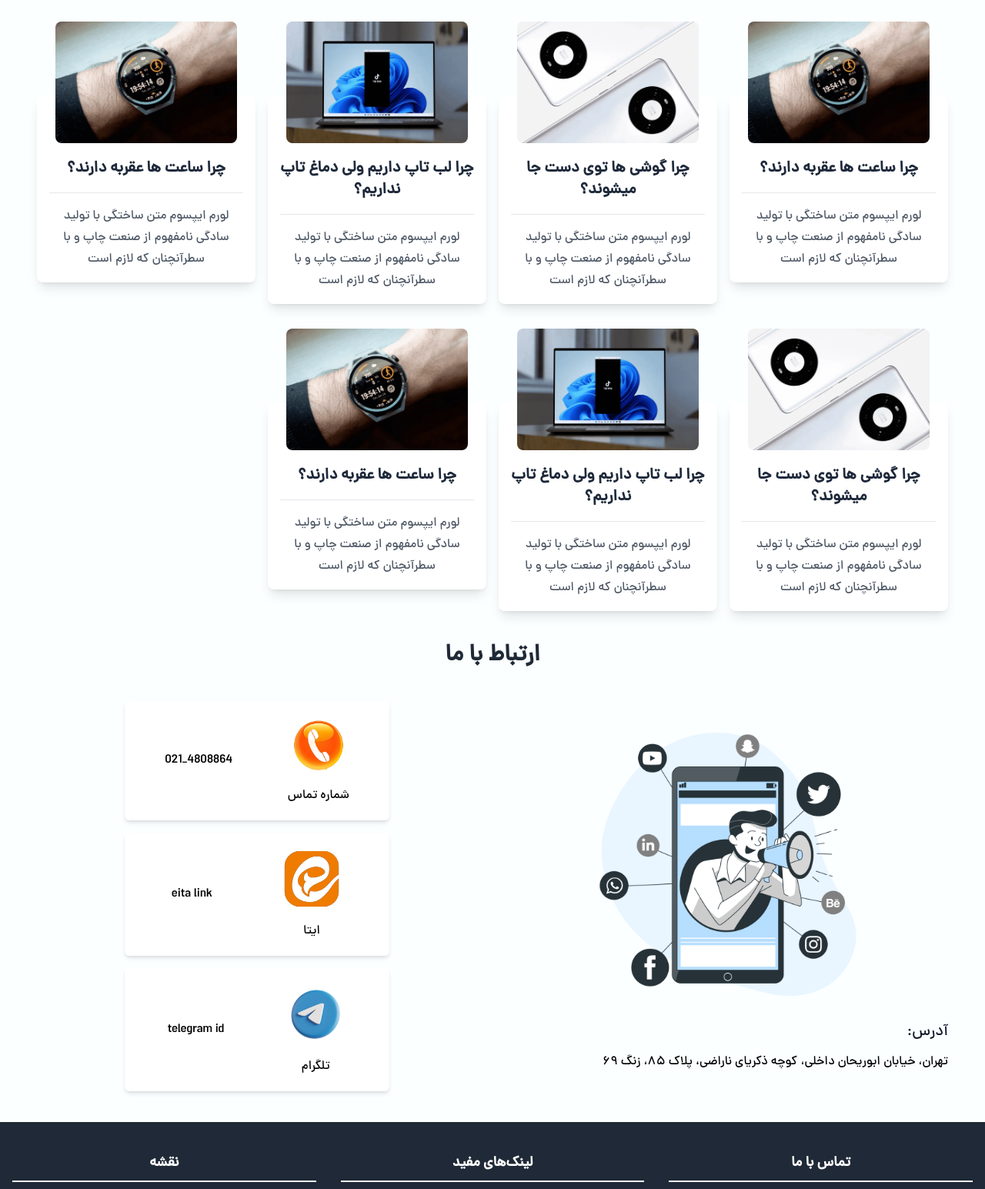
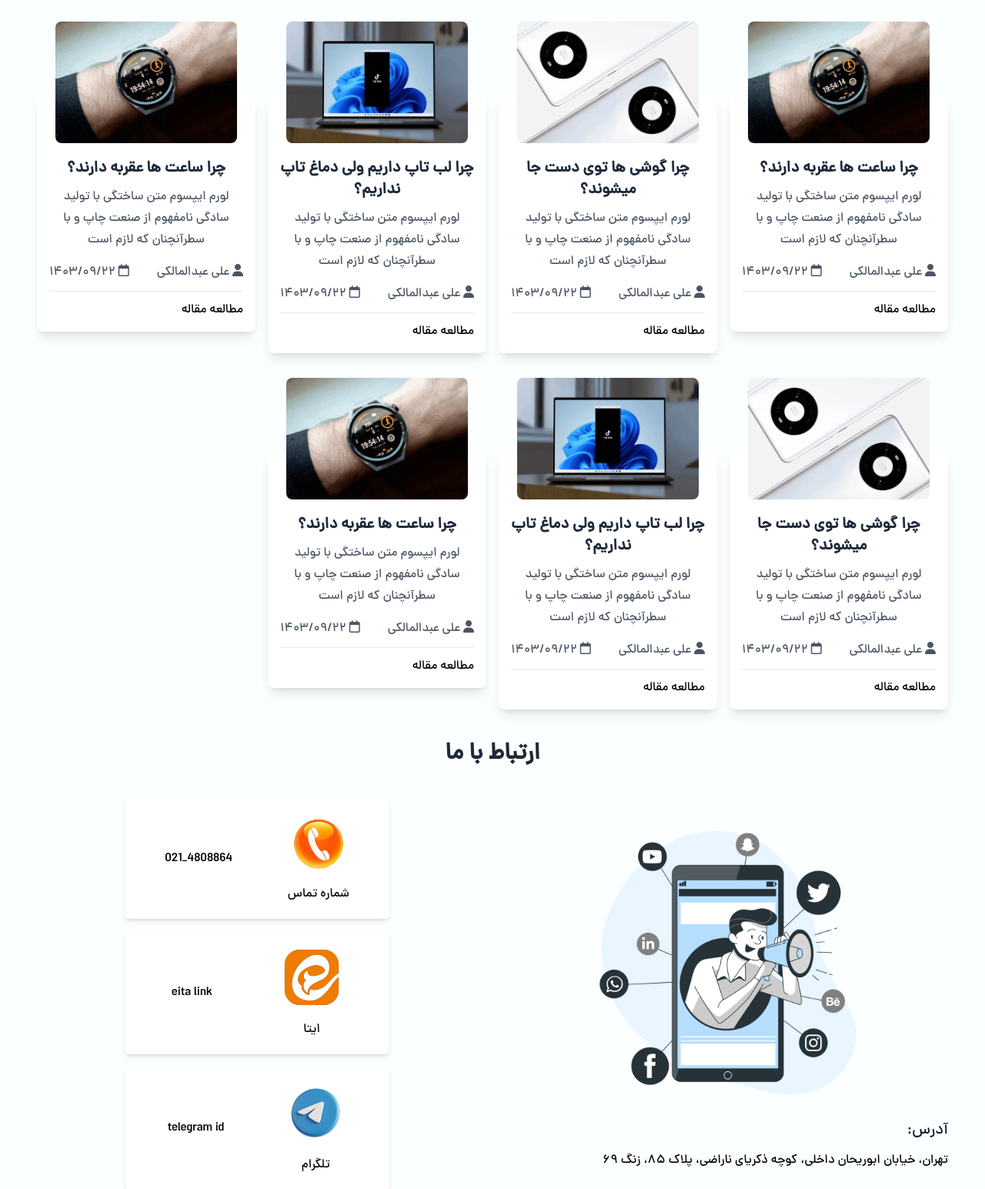
Before and after one commit to soufi-learn/iran-cover, a Django app: template templates/index.html in a window 1280 px wide. Shown: the part 1957-3502 px from the top of the page at 77% size. Run offline with Django 5.2, Linux system fonts and the light colour scheme; the template is opened without the code that fills it, so the values that code supplies are empty; some libraries are stand-ins or nearby versions.

Commit message:
add author and date of blogs

```diff
--- a/static/css/output.css
+++ b/static/css/output.css
@@ -782,6 +782,11 @@ h6 {
   margin-bottom: 1rem;
 }
 
+.my-3 {
+  margin-top: 0.75rem;
+  margin-bottom: 0.75rem;
+}
+
 .-mb-1 {
   margin-bottom: -0.25rem;
 }
--- a/templates/index.html
+++ b/templates/index.html
@@ -184,7 +184,6 @@
         <li
           class="p-4 transition-all bg-white rounded-lg shadow-lg cursor-pointer group hover:bg-primary-main"
         >
-          <a href="#">
           <img
             src="../static/images/weblog-1.png"
             alt="weblog img"
@@ -195,20 +194,30 @@
           >
             چرا ساعت ها عقربه دارند؟
           </h4>
-            <hr class="my-4" />
           <p
             class="leading-7 text-center text-gray-600 transition-all group-hover:text-white"
           >
             لورم ایپسوم متن ساختگی با تولید سادگی نامفهوم از صنعت چاپ و با
             سطرآنچنان که لازم است
           </p>
-          </a>
+
+          <div class="flex items-center justify-between mt-4">
+            <p class="text-gray-600">
+              <i class="fa fa-user"></i>
+              علی عبدالمالکی
+            </p>
+            <p class="text-gray-600">
+              <i class="far fa-calendar"></i>
+              ۱۴۰۳/۰۹/۲۲
+            </p>
+          </div>
+          <hr class="my-3" />
+          <a href="#">مطالعه مقاله</a>
         </li>
 
         <li
           class="p-4 transition-all bg-white rounded-lg shadow-lg cursor-pointer group hover:bg-primary-main"
         >
-          <a href="#">
           <img
             src="../static/images/weblog-2.png"
             alt="weblog img"
@@ -219,19 +228,29 @@
           >
             چرا گوشی ها توی دست جا میشوند؟
           </h4>
-            <hr class="my-4" />
           <p
             class="leading-7 text-center text-gray-600 transition-all group-hover:text-white"
           >
             لورم ایپسوم متن ساختگی با تولید سادگی نامفهوم از صنعت چاپ و با
             سطرآنچنان که لازم است
           </p>
-          </a>
+
+          <div class="flex items-center justify-between mt-4">
+            <p class="text-gray-600">
+              <i class="fa fa-user"></i>
+              علی عبدالمالکی
+            </p>
+            <p class="text-gray-600">
+              <i class="far fa-calendar"></i>
+              ۱۴۰۳/۰۹/۲۲
+            </p>
+          </div>
+          <hr class="my-3" />
+          <a href="#">مطالعه مقاله</a>
         </li>
         <li
           class="p-4 transition-all bg-white rounded-lg shadow-lg cursor-pointer group hover:bg-primary-main"
         >
-          <a href="#">
           <img
             src="../static/images/weblog-3.png"
             alt="weblog img"
@@ -242,19 +261,29 @@
           >
             چرا لب تاپ داریم ولی دماغ تاپ نداریم؟
           </h4>
-            <hr class="my-4" />
           <p
             class="leading-7 text-center text-gray-600 transition-all group-hover:text-white"
           >
             لورم ایپسوم متن ساختگی با تولید سادگی نامفهوم از صنعت چاپ و با
             سطرآنچنان که لازم است
           </p>
-          </a>
+
+          <div class="flex items-center justify-between mt-4">
+            <p class="text-gray-600">
+              <i class="fa fa-user"></i>
+              علی عبدالمالکی
+            </p>
+            <p class="text-gray-600">
+              <i class="far fa-calendar"></i>
+              ۱۴۰۳/۰۹/۲۲
+            </p>
+          </div>
+          <hr class="my-3" />
+          <a href="#">مطالعه مقاله</a>
         </li>
         <li
           class="p-4 transition-all bg-white rounded-lg shadow-lg cursor-pointer group hover:bg-primary-main"
         >
-          <a href="#">
           <img
             src="../static/images/weblog-1.png"
             alt="weblog img"
@@ -265,20 +294,30 @@
           >
             چرا ساعت ها عقربه دارند؟
           </h4>
-            <hr class="my-4" />
           <p
             class="leading-7 text-center text-gray-600 transition-all group-hover:text-white"
           >
             لورم ایپسوم متن ساختگی با تولید سادگی نامفهوم از صنعت چاپ و با
             سطرآنچنان که لازم است
           </p>
-          </a>
+
+          <div class="flex items-center justify-between mt-4">
+            <p class="text-gray-600">
+              <i class="fa fa-user"></i>
+              علی عبدالمالکی
+            </p>
+            <p class="text-gray-600">
+              <i class="far fa-calendar"></i>
+              ۱۴۰۳/۰۹/۲۲
+            </p>
+          </div>
+          <hr class="my-3" />
+          <a href="#">مطالعه مقاله</a>
         </li>
 
         <li
           class="p-4 transition-all bg-white rounded-lg shadow-lg cursor-pointer group hover:bg-primary-main"
         >
-          <a href="#">
           <img
             src="../static/images/weblog-2.png"
             alt="weblog img"
@@ -289,19 +328,29 @@
           >
             چرا گوشی ها توی دست جا میشوند؟
           </h4>
-            <hr class="my-4" />
           <p
             class="leading-7 text-center text-gray-600 transition-all group-hover:text-white"
           >
             لورم ایپسوم متن ساختگی با تولید سادگی نامفهوم از صنعت چاپ و با
             سطرآنچنان که لازم است
           </p>
-          </a>
+
+          <div class="flex items-center justify-between mt-4">
+            <p class="text-gray-600">
+              <i class="fa fa-user"></i>
+              علی عبدالمالکی
+            </p>
+            <p class="text-gray-600">
+              <i class="far fa-calendar"></i>
+              ۱۴۰۳/۰۹/۲۲
+            </p>
+          </div>
+          <hr class="my-3" />
+          <a href="#">مطالعه مقاله</a>
         </li>
         <li
           class="p-4 transition-all bg-white rounded-lg shadow-lg cursor-pointer group hover:bg-primary-main"
         >
-          <a href="#">
           <img
             src="../static/images/weblog-3.png"
             alt="weblog img"
@@ -312,19 +361,29 @@
           >
             چرا لب تاپ داریم ولی دماغ تاپ نداریم؟
           </h4>
-            <hr class="my-4" />
           <p
             class="leading-7 text-center text-gray-600 transition-all group-hover:text-white"
           >
             لورم ایپسوم متن ساختگی با تولید سادگی نامفهوم از صنعت چاپ و با
             سطرآنچنان که لازم است
           </p>
-          </a>
+
+          <div class="flex items-center justify-between mt-4">
+            <p class="text-gray-600">
+              <i class="fa fa-user"></i>
+              علی عبدالمالکی
+            </p>
+            <p class="text-gray-600">
+              <i class="far fa-calendar"></i>
+              ۱۴۰۳/۰۹/۲۲
+            </p>
+          </div>
+          <hr class="my-3" />
+          <a href="#">مطالعه مقاله</a>
         </li>
         <li
           class="p-4 transition-all bg-white rounded-lg shadow-lg cursor-pointer group hover:bg-primary-main"
         >
-          <a href="#">
           <img
             src="../static/images/weblog-1.png"
             alt="weblog img"
@@ -335,14 +394,25 @@
           >
             چرا ساعت ها عقربه دارند؟
           </h4>
-            <hr class="my-4" />
           <p
             class="leading-7 text-center text-gray-600 transition-all group-hover:text-white"
           >
             لورم ایپسوم متن ساختگی با تولید سادگی نامفهوم از صنعت چاپ و با
             سطرآنچنان که لازم است
           </p>
-          </a>
+
+          <div class="flex items-center justify-between mt-4">
+            <p class="text-gray-600">
+              <i class="fa fa-user"></i>
+              علی عبدالمالکی
+            </p>
+            <p class="text-gray-600">
+              <i class="far fa-calendar"></i>
+              ۱۴۰۳/۰۹/۲۲
+            </p>
+          </div>
+          <hr class="my-3" />
+          <a href="#">مطالعه مقاله</a>
         </li>
       </ul>
     </div>
```
Also changed, not shown: other parts of static/css/output.css (+22 -45 lines). Lines whose indentation alone changed are shown as unchanged.
